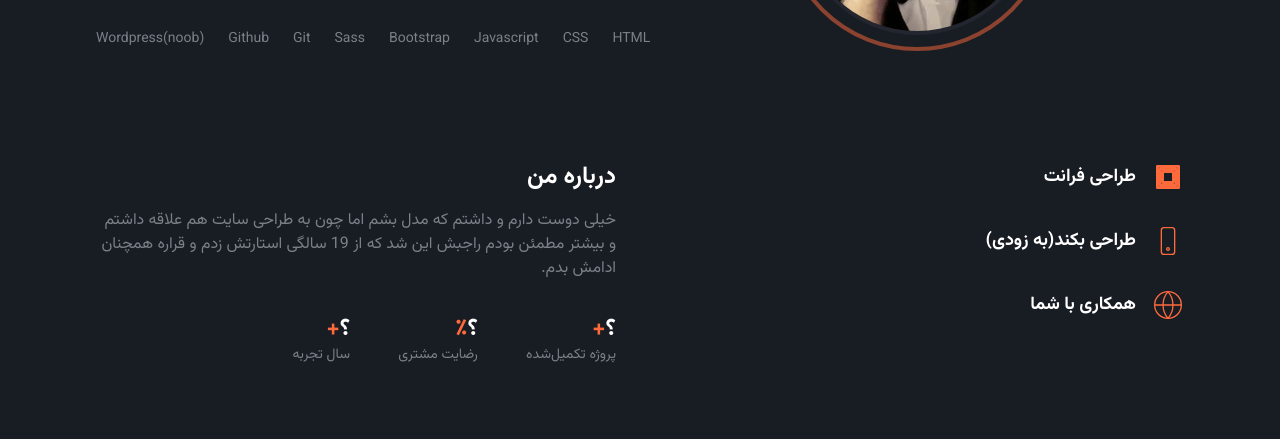
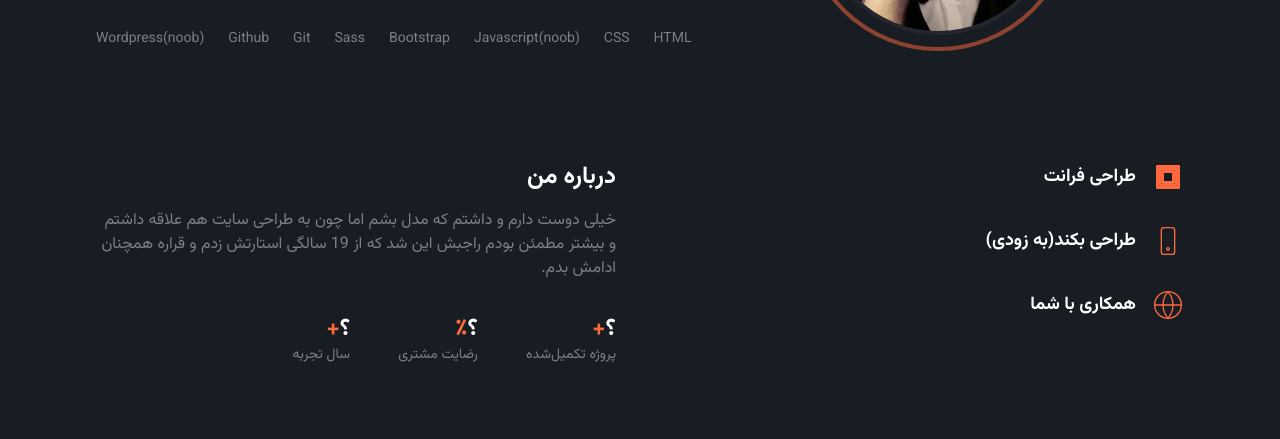
Before and after one commit to VibelessYoung/MyResume-WebPage, a plain HTML site: page index.html in a window 1280 px wide. Shown: the part 361-800 px from the top of the page. Drawn offline with nearby package versions, Linux system fonts and the light colour scheme.

Commit message:
change skills

```diff
--- a/index.html
+++ b/index.html
@@ -124,7 +124,7 @@
         <div class="flex space-x-6 text-[#7B7F86] text-sm skills">
           <span>HTML</span>
           <span>CSS</span>
-          <span>Javascript</span>
+          <span>Javascript(noob)</span>
           <span>Bootstrap</span>
           <span>Sass</span>
           <span>Git</span>
```
